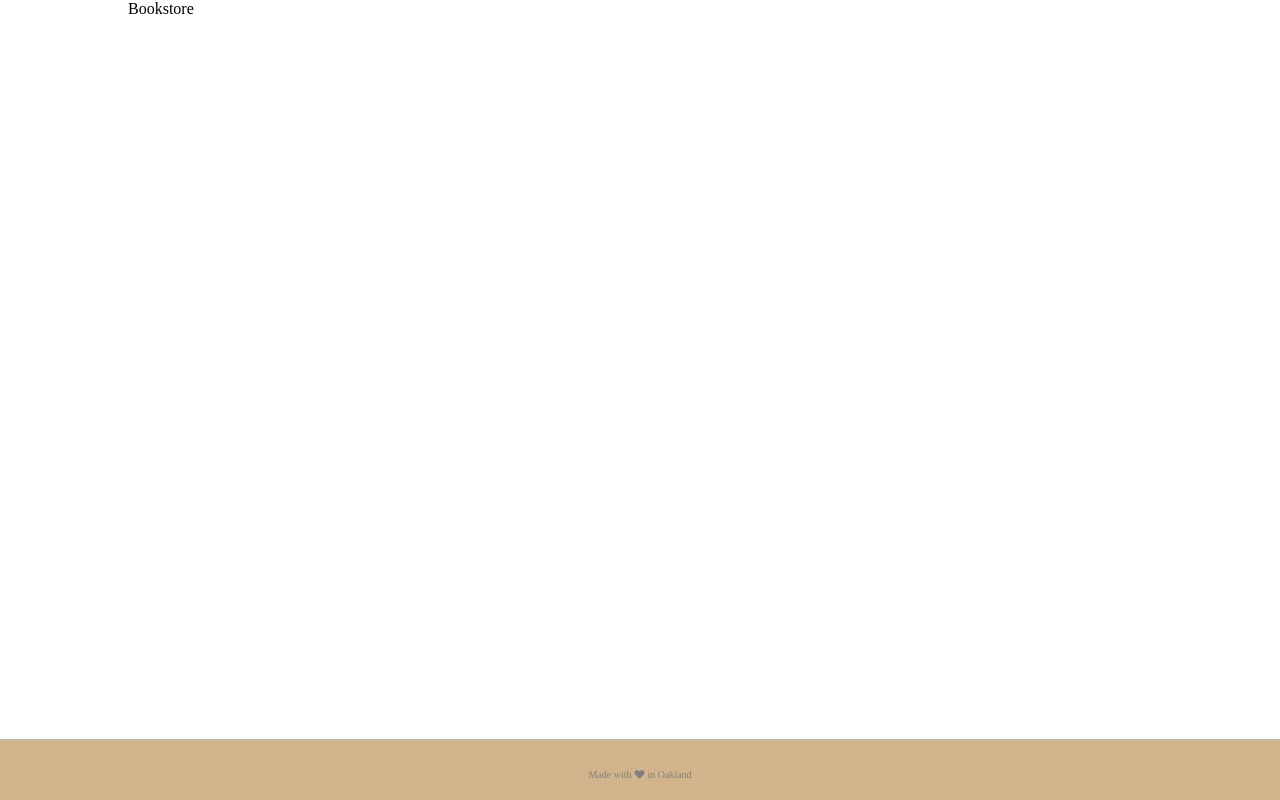
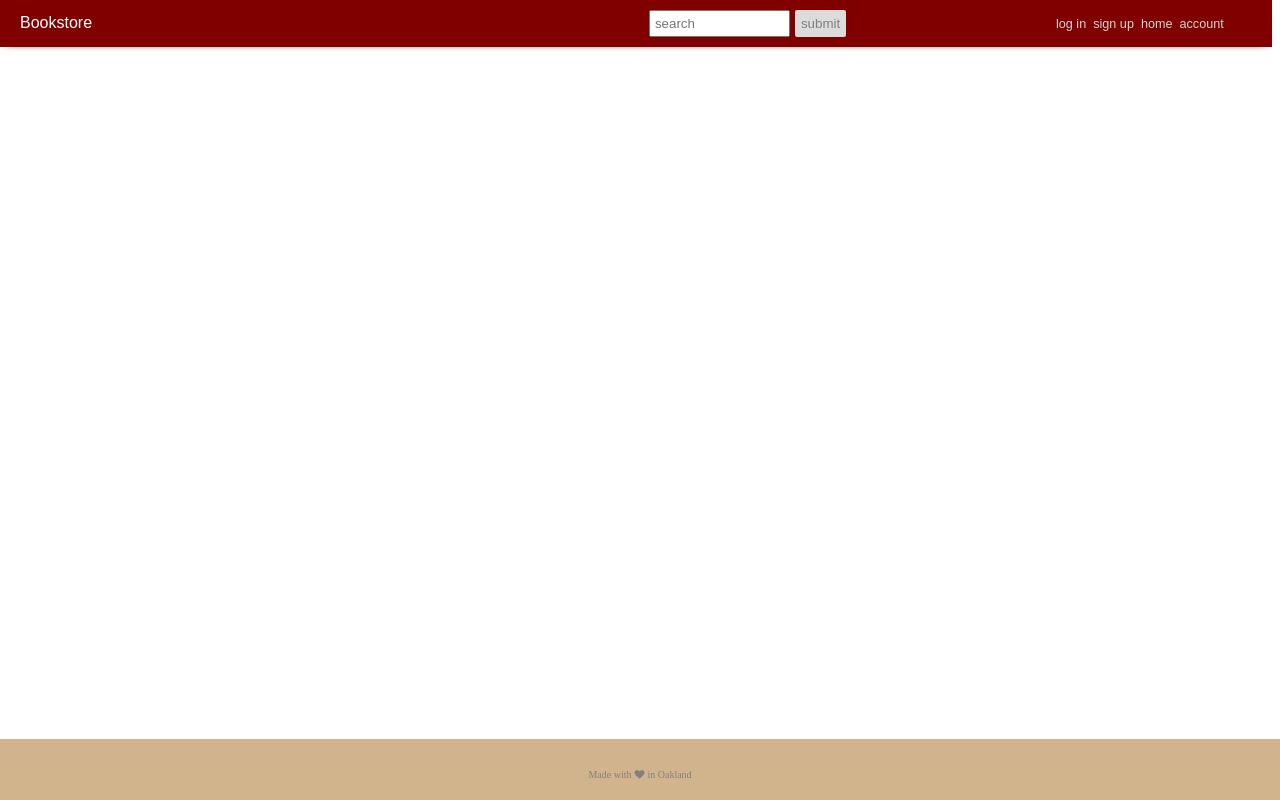
Before and after one commit to mikeadossi/Bookstore, a React (Create React App) app: page / in a window 1280 px wide. Built offline with nearby package versions, Linux system fonts and the light colour scheme; no server answers.

Commit message:
work on nav styling

```diff
--- a/src/components/App/app.css
+++ b/src/components/App/app.css
@@ -1,3 +1,21 @@
 body{
   margin:0;
 }
+
+button{
+  border:none;
+  color:grey;
+  background-color:gainsboro;
+  border-radius:2px;
+  margin-left:5px;
+  padding:6px;
+}
+
+button:hover{
+  color:white;
+  cursor:pointer;
+}
+
+input:focus, button:focus{
+  outline: none;
+}
--- a/src/components/Nav/Nav.js
+++ b/src/components/Nav/Nav.js
@@ -6,7 +6,33 @@ export default class Nav extends React.Component{
   render(){
     return(
       <div className="nav_container">
-        <div className="nav_title">Bookstore</div>
+        <div className="nav_top_container">
+          <div className="nav_title">Bookstore</div>
+        <div className="nav_hamburger fa fa-bars fa-lg" aria-hidden="true"></div>
+          <div className="nav_top_search">
+            <input className="nav_input" placeholder="search" />
+            <button className="nav_search_btn">submit</button>
+          </div>
+          <div className="nav_top_hamburger fa fa-bars fa-lg" aria-hidden="true"></div>
+          <div className="nav_wide_links_container">
+            <div className="nav_wide_links">log in</div>
+            <div className="nav_wide_links">sign up</div>
+            <div className="nav_wide_links">home</div>
+            <div className="nav_wide_links">account</div>
+          </div>
+        </div>
+        <div className="nav_links_container">
+          <div className="nav_links nav_links_search">
+            <input className="nav_input" placeholder="search" />
+            <button className="nav_search_btn">submit</button>
+          </div>
+          <div className="nav_link_bottom">
+            <div className="nav_links">log in</div>
+            <div className="nav_links">sign up</div>
+            <div className="nav_links">home</div>
+            <div className="nav_links">account</div>
+          </div>
+        </div>
       </div>
     );
   };
--- a/src/components/Nav/nav.css
+++ b/src/components/Nav/nav.css
@@ -1,13 +1,152 @@
-.nav_container{
+.nav_top_container{
   background-color:maroon;
   color:white;
   padding:10px;
   position:fixed;
-  width:100%;
+  width:97.8%;
   box-shadow:0 4px 6px -6px #222;
   font-family:arial;
 }
 
+.nav_links_search{
+  background-color:rgb(100,0,0);
+}
+
+.nav_links_container{
+  background-color:rgb(156,0,0);
+  padding-top: 38px;
+  text-align: center;
+}
+
+.nav_links{
+  font-family:arial;
+  border-bottom:1px solid white;
+  padding:8px;
+  color:grey;
+}
+
+.nav_links:hover{
+  cursor:pointer;
+  color:white;
+}
+
+.nav_input{
+  width: 68%;
+  padding: 4px;
+  max-width: 220px;
+}
+
 .nav_title{
   margin-left:10%;
+  display:inline-block;
 }
+
+.nav_title:hover, .nav_wide_links:hover{
+  cursor:pointer;
+}
+
+/*.nav_hamburger{
+  display:none;
+}
+
+.nav_link_bottom{
+  display:none;
+}
+
+.nav_top_hamburger{
+  display:none;
+  width:10%;
+}*/
+
+.nav_wide_links_container, .nav_top_hamburger, .nav_hamburger, .nav_link_bottom, .nav_links_container{
+  display:none;
+}
+
+.nav_wide_links{
+  color:lightgrey;
+}
+
+.nav_wide_links:hover{
+  color:white;
+}
+
+
+
+
+@media (min-width: 0px) and (max-width:454px) {
+  .nav_links_container, .nav_link_bottom{
+    display:block;
+  }
+  .nav_title{
+    width:70%;
+  }
+  .nav_hamburger{
+    display:inline-block;
+    width:20%;
+  }
+  .nav_hamburger:hover{
+    cursor:pointer;
+  }
+  .nav_top_search{
+    display:none;
+  }
+}
+
+@media (min-width: 454px) and (max-width:599px) {
+  .nav_top_container{
+    background-color:maroon;
+  }
+  .nav_top_search{
+    display:inline-block;
+    width:50%;
+  }
+  .nav_title{
+    width:30%;
+  }
+  .nav_top_hamburger{
+    display:inline-block;
+    color:white;
+  }
+  .nav_top_hamburger:hover{
+    cursor:pointer;
+  }
+}
+
+@media (min-width: 599px) {
+  .nav_top_container{
+    background-color:maroon;
+  }
+  .nav_title{
+    width:33%;
+    margin-left:10px;
+  }
+  .nav_top_search{
+    display:inline-block;
+    width:32%;
+    background-color:maroon;
+    padding-right:8px;
+  }
+  .nav_hamburger{
+    display:none;
+  }
+  .nav_input{
+    width:129px;
+  }
+  .nav_top_search{
+    width:33%;
+    text-align: right;
+  }
+  .nav_wide_links_container{
+    display:inline-block;
+    width: 30%;
+    background-color: maroon;
+    text-align: right;
+  }
+  .nav_wide_links{
+    display: inline-block;
+    background-color: maroon;
+    padding: 1px;
+    font-size: 79%;
+    margin-right: 5px;
+  }
+}
```
